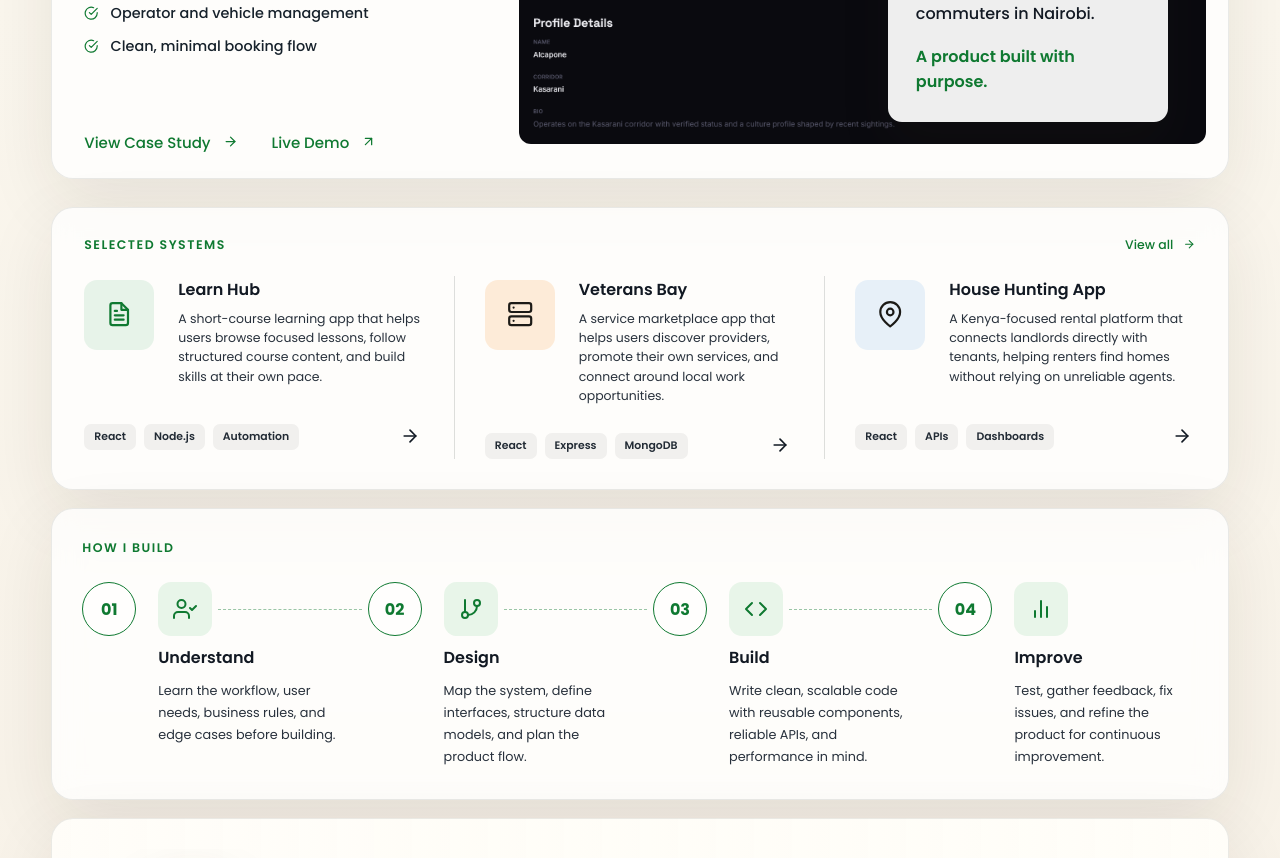
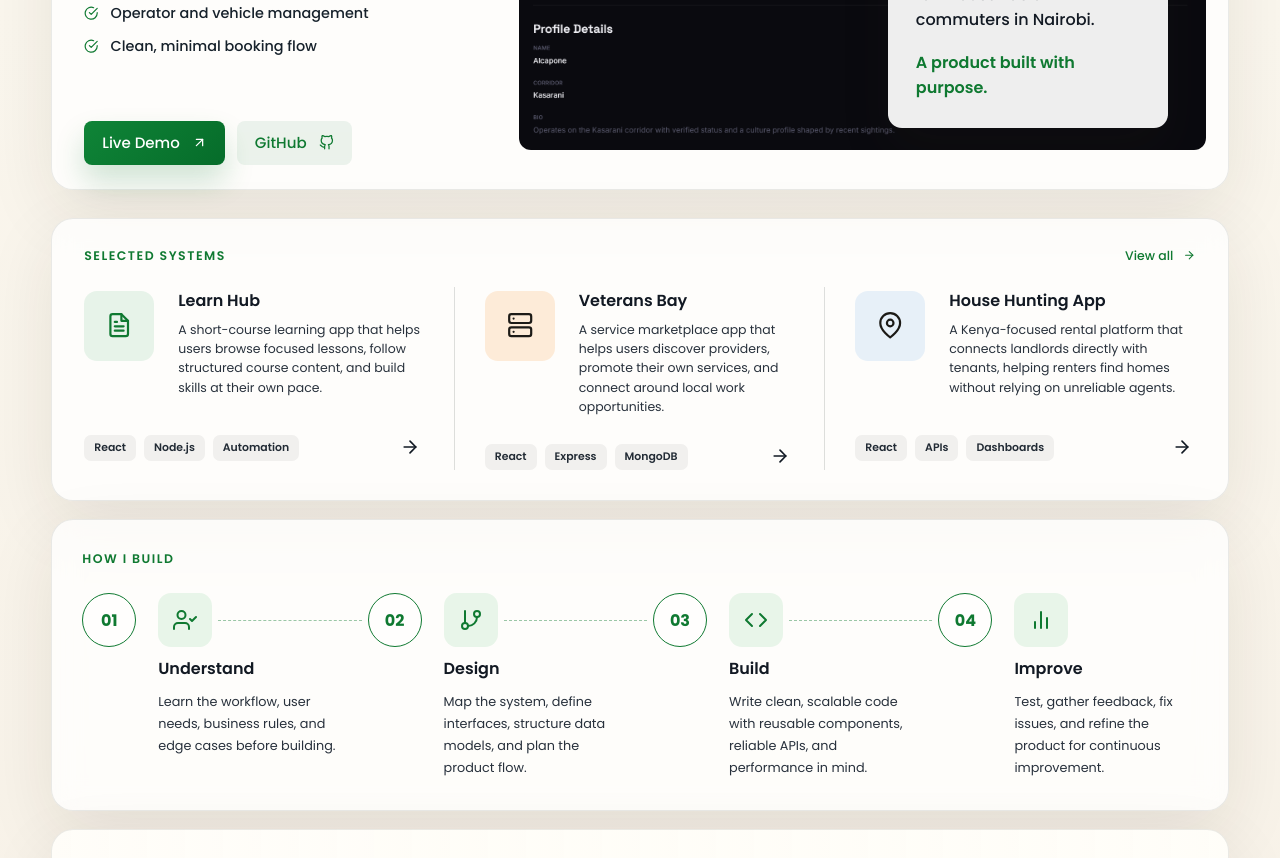
Before and after one commit to MwangiKariuki586/2024-portfolio, a React (Vite) app: page / in a window 1280 px wide. Shown: the part 1080-1938 px from the top of the page. Built offline with nearby package versions, Linux system fonts and the light colour scheme.

Commit message:
Replaced case study button on featured projects with github

```diff
--- a/src/App.css
+++ b/src/App.css
@@ -428,6 +428,35 @@ img {
 .featured-card > .card-actions {
   grid-column: 1;
   grid-row: 2;
+}
+
+.featured-card .card-actions {
+  gap: 12px;
+  align-items: center;
+  margin-top: 0;
+}
+
+.featured-card__action {
+  min-height: 44px;
+  padding: 0 18px;
+  border-radius: 8px;
+  font-size: 0.86rem;
+  font-weight: 600;
+}
+
+.featured-card__action--primary {
+  color: #ffffff !important;
+  background: linear-gradient(135deg, #0f8437, #066c2a);
+  box-shadow: 0 16px 30px rgba(15, 121, 49, 0.2);
+}
+
+.featured-card__action--secondary {
+  color: var(--green) !important;
+  background: rgba(15, 121, 49, 0.08);
+}
+
+.featured-card__action svg {
+  color: currentColor;
 }
 
 .featured-card__content h2,
--- a/src/components/Projects.jsx
+++ b/src/components/Projects.jsx
@@ -3,6 +3,7 @@ import {
   FiArrowUpRight,
   FiCheckCircle,
   FiFileText,
+  FiGithub,
   FiMapPin,
   FiServer,
 } from "react-icons/fi";
@@ -57,20 +58,24 @@ const Projects = () => {
           </div>
 
           <div className="card-actions">
-            <Link
+            <a
               className="inline-link featured-card__action featured-card__action--primary"
-              to="/work"
-            >
-              View Case Study <FiArrowRight aria-hidden="true" />
-            </Link>
-            <a
-              className="inline-link featured-card__action featured-card__action--secondary"
               href={featuredProject.liveDemoUrl || featuredProject.demo_link}
               target="_blank"
               rel="noreferrer"
             >
               Live Demo <FiArrowUpRight aria-hidden="true" />
             </a>
+            {(featuredProject.githubUrl || featuredProject.github_link) && (
+              <a
+                className="inline-link featured-card__action featured-card__action--secondary"
+                href={featuredProject.githubUrl || featuredProject.github_link}
+                target="_blank"
+                rel="noreferrer"
+              >
+                GitHub <FiGithub aria-hidden="true" />
+              </a>
+            )}
           </div>
         </article>
       ) : (
--- a/src/data.js
+++ b/src/data.js
@@ -109,11 +109,10 @@ export const projects = [
       "Clean, minimal booking flow",
     ],
     tech: ["React", "Node.js", "Maps", "Realtime UX"],
-    caseStudyUrl: "#work",
     liveDemoUrl: "https://nganya-transit.vercel.app/",
     demo_link: "https://nganya-transit.vercel.app/",
-    githubUrl: "",
-    github_link: "",
+    githubUrl: "https://github.com/MwangiKariuki586/Nganya-Transit",
+    github_link: "https://github.com/MwangiKariuki586/Nganya-Transit",
   },
    {
     id: "veterans-bay",
--- a/src/pages/Work.jsx
+++ b/src/pages/Work.jsx
@@ -8,7 +8,6 @@ import {
   FiGithub,
   FiUsers,
 } from "react-icons/fi";
-import { Link } from "react-router-dom";
 import Navbar from "../components/Navbar";
 import Footer from "../components/Footer";
 import { about, projects } from "../data";
@@ -154,11 +153,6 @@ const Work = () => {
 
                   <div className="archive-card__actions">
                     <div className="archive-card__links">
-                      {project.caseStudyUrl && (
-                        <Link className="inline-link" to="/#work">
-                          View Case Study <FiArrowUpRight aria-hidden="true" />
-                        </Link>
-                      )}
                       {liveDemoUrl && (
                         <a
                           className="inline-link"
```
